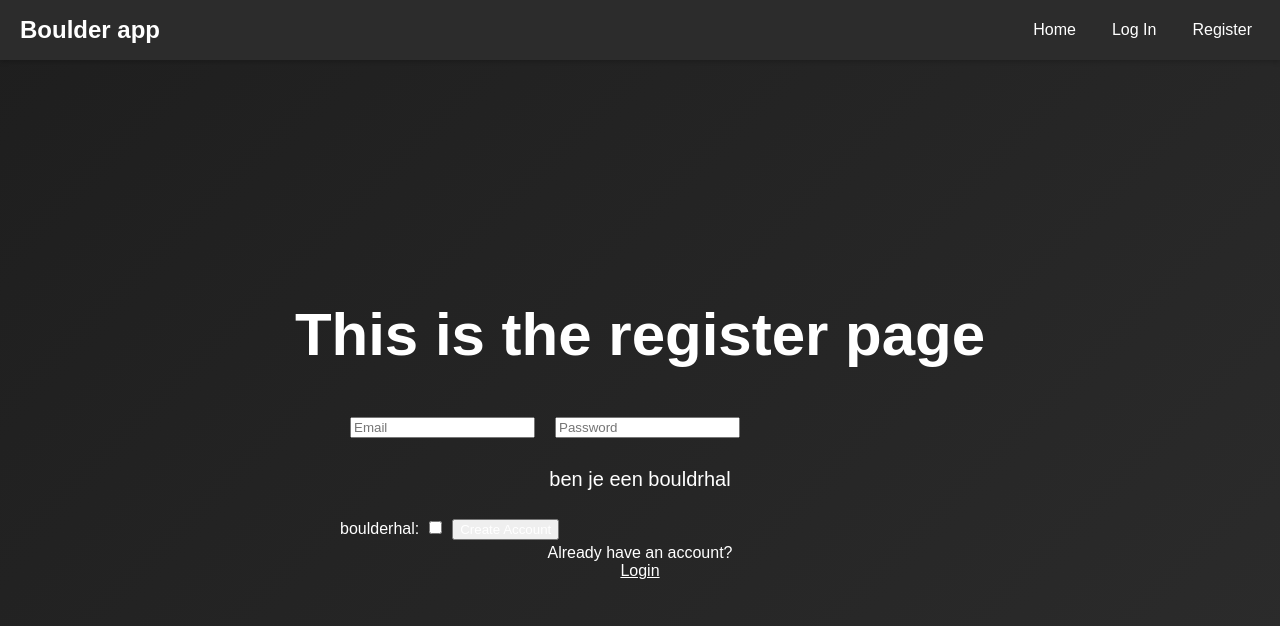
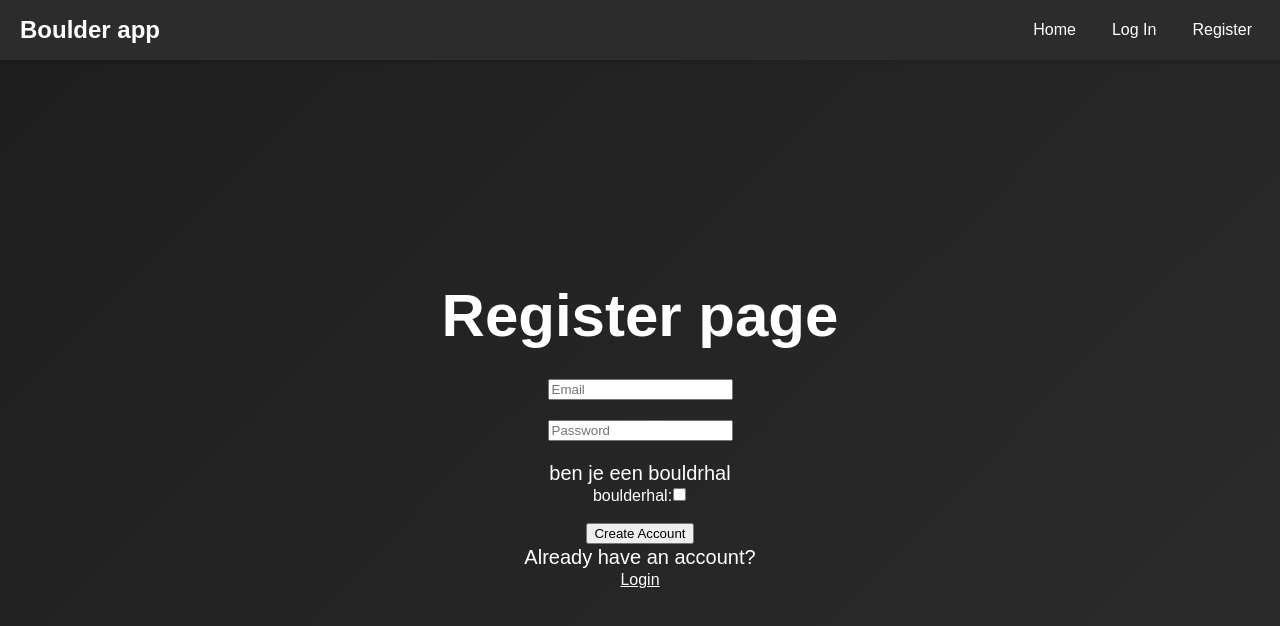
Before and after one commit to Zniem/BoulderApp, a React (Vite) app in the folder BoulderApp/: page /registerPage in a window 1280 px wide. Shown: the top 626 px of the page. Built offline with nearby package versions, Linux system fonts and the light colour scheme; no server answers.

Commit message:
Fixed some css

```diff
--- a/BoulderApp/src/BaseProject/topNavBar.css
+++ b/BoulderApp/src/BaseProject/topNavBar.css
@@ -29,6 +29,9 @@ body{
     color: white;
     margin: 0;
 }
+.top_bar button{
+    color:black;
+}
 
 .right_side{
     display:flex;
--- a/BoulderApp/src/LoginPage/LoginPage.css
+++ b/BoulderApp/src/LoginPage/LoginPage.css
@@ -5,23 +5,31 @@
     align-items:center;
     height:calc(100vh - 60px);
 }
+
+.formDiv{
+    display:flex;
+    flex-direction:column;
+    justify-content:center;
+    align-items:center;
+}
 .loginForm h1{
     font-size:60px;
-    margin:20px;
+    margin:10px;
 }
 
 .loginForm p{
     font-size:20px;
     width:600px;
     text-align:center;
+    padding:0;
+    margin:5px;
 }
 
 .loginForm input{
     color:black;
-
+    margin: 5px;
 }
-
 .loginForm button{
-    color:green;
-
+    color:black;
+    margin: 5px;
 }
--- a/BoulderApp/src/LoginPage/LoginPage.jsx
+++ b/BoulderApp/src/LoginPage/LoginPage.jsx
@@ -43,7 +43,7 @@ function LoginPage(){
         <h1>This is the login page</h1>
         <br></br>
         {message && <span>{message}</span>}
-        <form onSubmit={handleSubmit}>
+        <form onSubmit={handleSubmit} className="formDiv">
             <input
             onChange={(e) => setEmail(e.target.value)}
             value={email}
--- a/BoulderApp/src/LoginPage/RegisterPage.css
+++ b/BoulderApp/src/LoginPage/RegisterPage.css
@@ -5,19 +5,30 @@
     align-items:center;
     height:calc(100vh - 60px);
 }
+
+.formDiv{
+    display:flex;
+    flex-direction:column;
+    justify-content:center;
+    align-items:center;
+}
 .registerForm h1{
     font-size:60px;
-    margin:20px;
+    margin:10px;
 }
 
 .registerForm p{
     font-size:20px;
     width:600px;
     text-align:center;
+    padding:0;
+    margin:2px;
 }
 
 .registerForm input{
     color:black;
-    margin: 10px;
-
+    margin: 1px;
 }
+.registerForm button{
+    color:black;
+}
--- a/BoulderApp/src/LoginPage/RegisterPage.jsx
+++ b/BoulderApp/src/LoginPage/RegisterPage.jsx
@@ -43,20 +43,22 @@ function RegisterPage(){
 
     return(
         <div className="registerForm">
-        <h1>This is the register page</h1>
+        <h1>Register page</h1>
         <br></br>
         {message && <span>{message}</span>}
-        <form onSubmit={handleSubmit}>
+        <form onSubmit={handleSubmit} className="formDiv">
             <input
             onChange={(e) => setEmail(e.target.value)}
             value={email}
             type="email" placeholder="Email"
             required/>
+            <br/>
             <input
             onChange={(e) => setPassword(e.target.value)}
             value={password}
             type="password" placeholder="Password"
             required/>
+             <br/>
             <p>ben je een bouldrhal</p>
             <label>boulderhal:
                 <input
@@ -67,9 +69,10 @@ function RegisterPage(){
                 />
 
             </label>
+             <br/>
             <button type="submit">Create Account</button>
         </form>
-        <span>Already have an account?</span>
+        <p>Already have an account?</p>
         <Link to="/loginPage">Login</Link>
         </div>
     );
--- a/BoulderApp/src/MainPage/MainPage.css
+++ b/BoulderApp/src/MainPage/MainPage.css
@@ -9,7 +9,7 @@
 
 .central_text h1{
     font-size:60px;
-    margin:20px;
+    margin:10px;
 }
 
 .central_text p{
```
